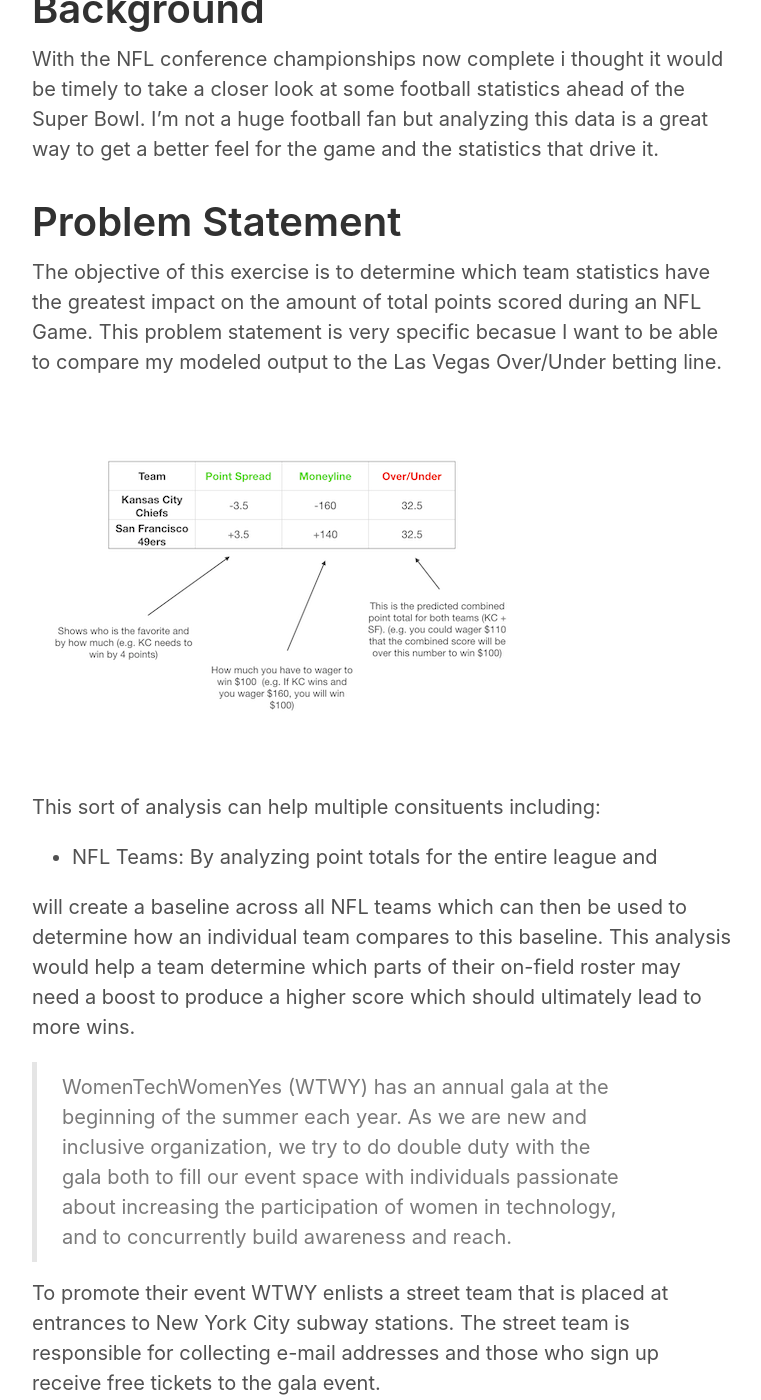
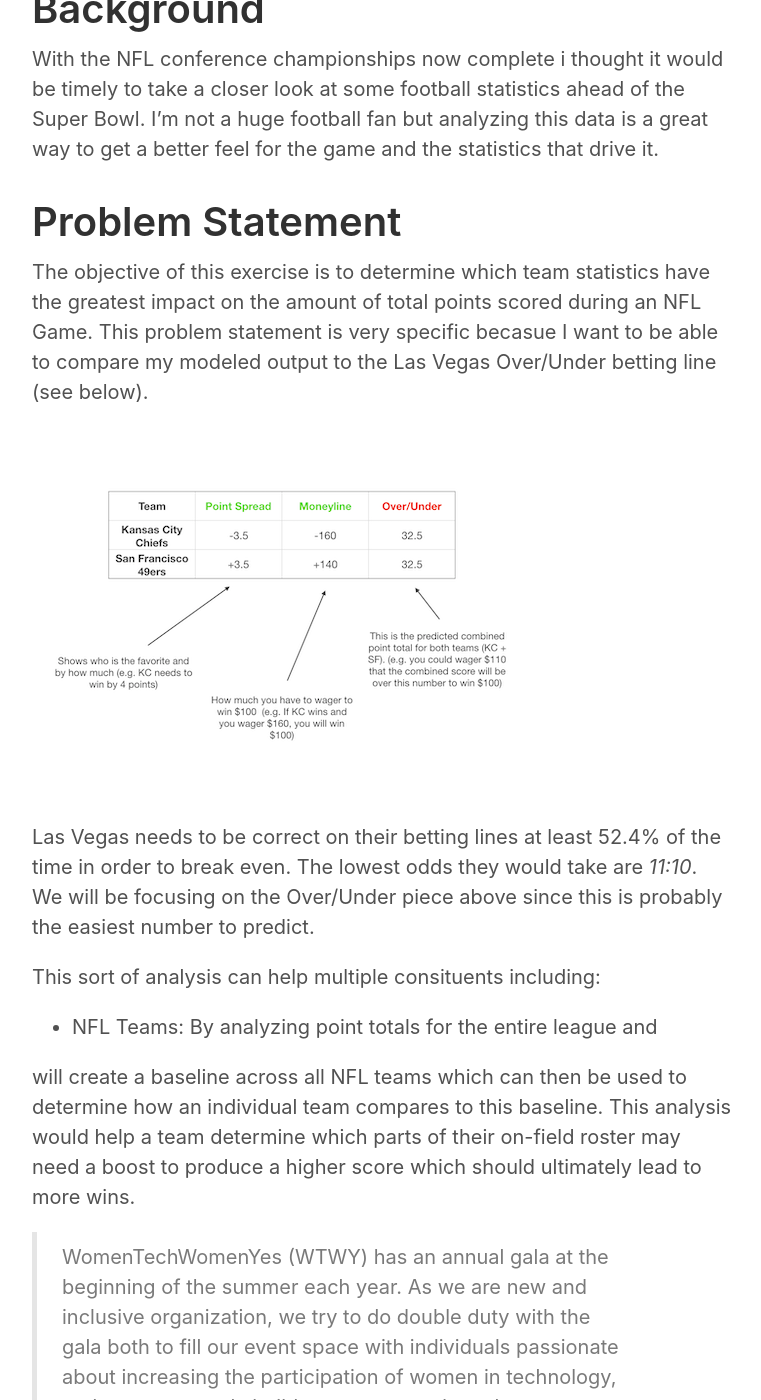
Before and after one commit to skhan-tech/skhan-tech.github.io, a Jekyll site: the page built from _posts/2020-01-24-Football-Statistics-Analysis.md, in a window 1280 px wide and 1400 px high, scrolled down 931 px. Shown: the whole window, without its empty margins (258-1019 px from the left). Built offline with Jekyll 4.4.1, drawn with Linux system fonts in a browser that asks for light colours; our own code applies the rules of GitHub Pages for plain Markdown files.

Commit message:
Update 2020-01-24-Football-Statistics-Analysis.md

```diff
--- a/_posts/2020-01-24-Football-Statistics-Analysis.md
+++ b/_posts/2020-01-24-Football-Statistics-Analysis.md
@@ -10,9 +10,11 @@ Photo by Joe Calomeni from Pexels
 With the NFL conference championships now complete i thought it would be timely to take a closer look at some football statistics ahead of the Super Bowl. I'm not a huge football fan but analyzing this data is a great way to get a better feel for the game and the statistics that drive it.
 
 # Problem Statement
-The objective of this exercise is to determine which team statistics have the greatest impact on the amount of total points scored during an NFL Game. This problem statement is very specific becasue I want to be able to compare my modeled output to the Las Vegas Over/Under betting line.
+The objective of this exercise is to determine which team statistics have the greatest impact on the amount of total points scored during an NFL Game. This problem statement is very specific becasue I want to be able to compare my modeled output to the Las Vegas Over/Under betting line (see below).
 
 ![BettingLines]({{ site.url }}/images/betting-lines.png)
+
+Las Vegas needs to be correct on their betting lines at least 52.4% of the time in order to break even. The lowest odds they would take are *11:10*. We will be focusing on the Over/Under piece above since this is probably the easiest number to predict.
 
 This sort of analysis can help multiple consituents including:
 + NFL Teams: By analyzing point totals for the entire league and
```
